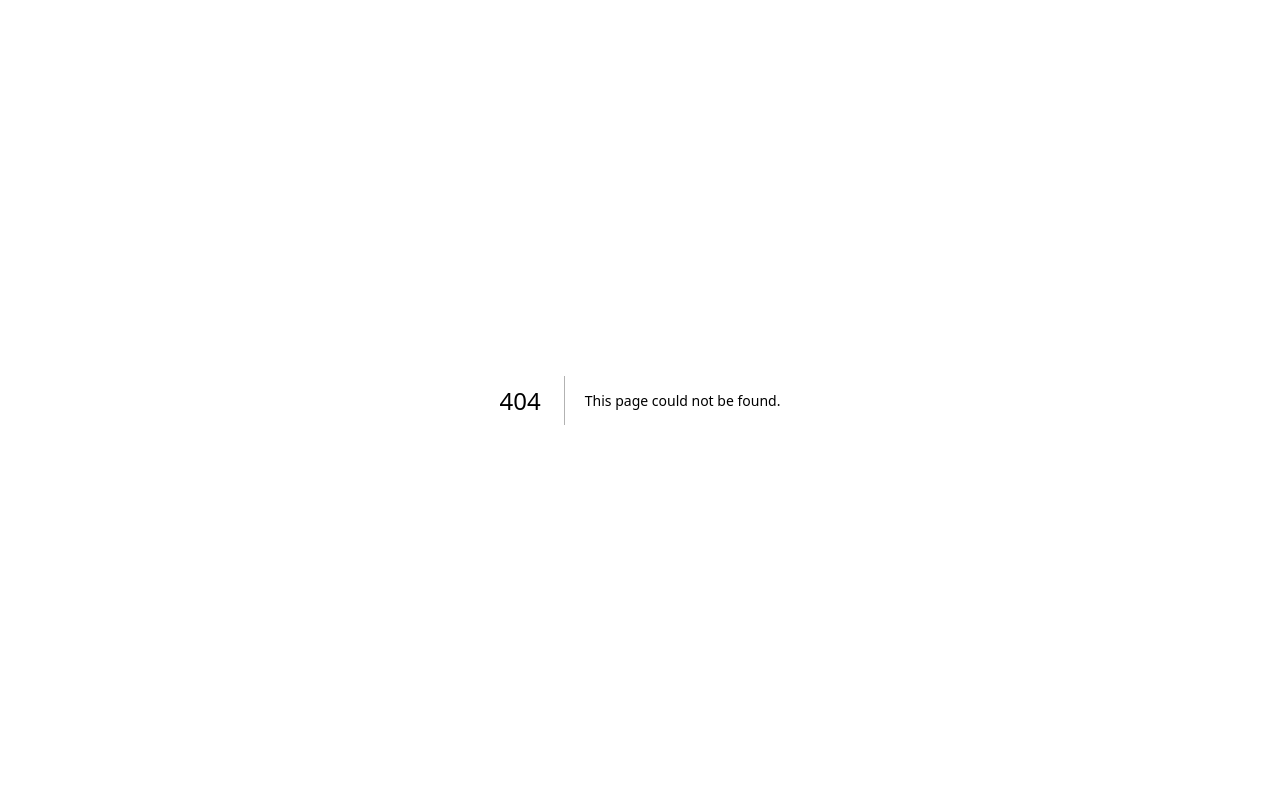
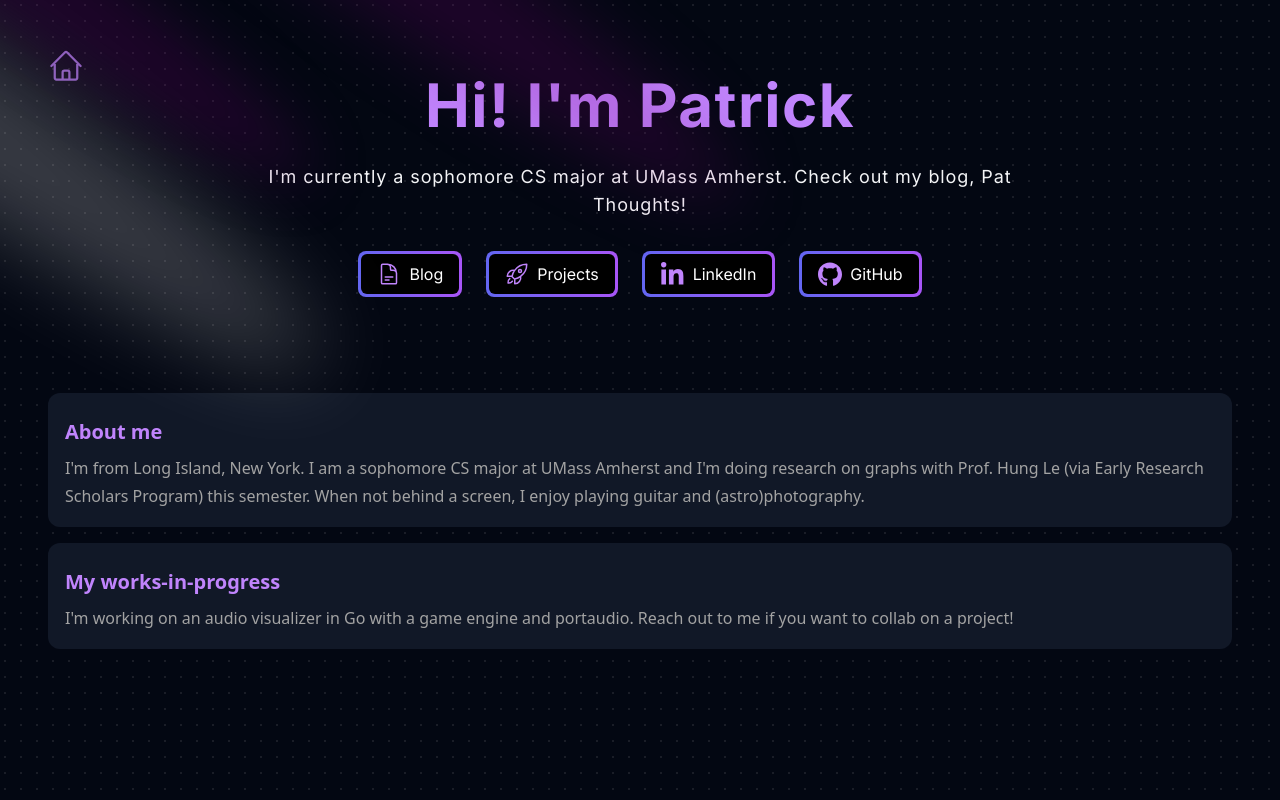
Before and after one commit to pat-mart/portfolio, a Next.js app: page /home in a window 1280 px wide. Before the commit this address had no page. Built offline with nearby package versions, Linux system fonts and the light colour scheme.

Commit message:
Removed screens from url

```diff
--- a/next.config.mjs
+++ b/next.config.mjs
@@ -10,7 +10,7 @@ const nextConfig = {
     },
     headers: () => [
         {
-            source: '/screens/blog-landing',
+            source: '/blog-landing',
             headers: [
                 {
                     key: 'Cache-Control',
@@ -19,7 +19,7 @@ const nextConfig = {
             ],
         },
         {
-            source: '/screens/blog/blog-landing',
+            source: '/blog/blog-landing',
             headers: [
                 {
                     key: 'Cache-Control',
@@ -28,7 +28,7 @@ const nextConfig = {
             ],
         },
         {
-            source: '/screens/home',
+            source: '/home',
             headers: [
                 {
                     key: 'Cache-Control',
@@ -42,7 +42,7 @@ const nextConfig = {
       return [
           {
               source: '/',
-              destination: '/screens/home',
+              destination: '/home',
               permanent: true
           }
       ]
--- a/src/app/screens/blog-landing/page.tsx
+++ b/src/app/(screens)/blog-landing/page.tsx
@@ -4,7 +4,7 @@ import React from 'react'
 import {collection, getDocsFromServer} from '@firebase/firestore'
 import Link from 'next/link'
 import {BentoGridItem} from '@/app/components/aceternity/bento-grid'
-import BlogLandingClient from '@/app/screens/blog-landing/blog-landing-client'
+import BlogLandingClient from '@/app/(screens)/blog-landing/blog-landing-client'
 
 export default async function BlogLanding() {
 
--- a/src/app/screens/home/page.tsx
+++ b/src/app/(screens)/home/page.tsx
@@ -16,7 +16,7 @@ export default function Home() {
                     I&apos;m currently a sophomore CS major at UMass Amherst. Check out my blog, Pat Thoughts!
                 </p>
                 <div className={"flex flex-col items-center space-y-4 sm:flex-row sm:space-x-6 sm:space-y-0"}>
-                    <Link href={"/screens/blog-landing"}>
+                    <Link href={"/blog-landing"}>
                         <FancyButton text={"Blog"} svg={
                             <svg xmlns="http://www.w3.org/2000/svg" fill="none" viewBox="0 0 24 24"
                                  strokeWidth={1.5} stroke="#c084fc" className="size-6">
@@ -25,7 +25,7 @@ export default function Home() {
                             </svg>
                         }/>
                     </Link>
-                    <Link href={"/screens/projects"} prefetch>
+                    <Link href={"/projects"} prefetch>
                         <FancyButton text={"Projects"} svg={
                             <svg xmlns="http://www.w3.org/2000/svg" fill="none" viewBox="0 0 24 24"
                                  strokeWidth={1.5} stroke="#c084fc" className="size-6">
@@ -59,7 +59,7 @@ export default function Home() {
 const items = [
     {
         title: "About me",
-        description: "I'm from Long Island, New York. I am a sophomore CS major and I'm doing research in the Theory Group at UMass this semester. When not behind a keyboard, I enjoy playing guitar and (astro)photography.",
+        description: "I'm from Long Island, New York. I am a sophomore CS major at UMass Amherst and I'm doing research on graphs with Prof. Hung Le (via Early Research Scholars Program) this semester. When not behind a screen, I enjoy playing guitar and (astro)photography.",
         className: " row-span-2 bg-gray-900 flex w-full",
         link: ""
     },
--- a/src/app/components/hero/hero.tsx
+++ b/src/app/components/hero/hero.tsx
@@ -1,7 +1,6 @@
 import {Spotlight} from '@/app/components/aceternity/spotlight'
 import {TextGenerateEffect} from '@/app/components/aceternity/text-generate-effect'
 import FancyButton from '@/app/components/aceternity/fancy-button'
-import Grid from '@/app/components/grid/grid'
 import Link from 'next/link'
 
 export default function Hero() {
@@ -32,7 +31,7 @@ export default function Hero() {
                         I&apos;m currently a freshman CS major at UMass Amherst. Check out my new blog, Pat Thoughts!
                     </p>
                     <div className={"flex flex-col items-center space-y-4 sm:flex-row sm:space-x-6 sm:space-y-0"}>
-                        <Link href={"/screens/blog-landing"}>
+                        <Link href={"/(screens)/blog-landing"}>
                             <FancyButton text={"Blog"} svg={
                                 <svg xmlns="http://www.w3.org/2000/svg" fill="none" viewBox="0 0 24 24"
                                      strokeWidth={1.5} stroke="#c084fc" className="size-6">
@@ -41,7 +40,7 @@ export default function Hero() {
                                 </svg>
                             }/>
                         </Link>
-                        <Link href={"/screens/projects"} prefetch>
+                        <Link href={"/(screens)/projects"} prefetch>
                             <FancyButton text={"Projects"} svg={
                                 <svg xmlns="http://www.w3.org/2000/svg" fill="none" viewBox="0 0 24 24"
                                      strokeWidth={1.5} stroke="#c084fc" className="size-6">
--- a/src/app/components/modal/new-post.tsx
+++ b/src/app/components/modal/new-post.tsx
@@ -1,7 +1,7 @@
 "use client"
 
 import FancyButton from '@/app/components/aceternity/fancy-button'
-import {onSubmit} from '@/app/screens/blog-landing/post-actions'
+import {onSubmit} from '@/app/(screens)/blog-landing/post-actions'
 import { useFormState } from 'react-dom'
 
 
@@ -13,7 +13,7 @@ export default function NewPost() {
     }
 
     // @ts-ignore
-    const [state, formAction] = useFormState(onSubmit, initialState)
+    const [_, formAction] = useFormState(onSubmit, initialState)
 
     const submitSvg = (
         <svg xmlns="http://www.w3.org/2000/svg" fill="none" viewBox="0 0 24 24" strokeWidth={1.5} stroke="#c084fc"
```
Also changed, not shown: src/app/(screens)/blog-landing/blog-landing-client.tsx (renamed from src/app/screens/blog-landing/blog-landing-client.tsx), src/app/(screens)/blog-landing/post-actions.tsx (renamed from src/app/screens/blog-landing/post-actions.tsx), src/app/(screens)/blog/[slug]/page.tsx (renamed from src/app/screens/blog/[slug]/page.tsx), src/app/(screens)/layout.tsx (renamed from src/app/screens/layout.tsx), src/app/(screens)/projects/page.tsx (renamed from src/app/screens/projects/page.tsx).
